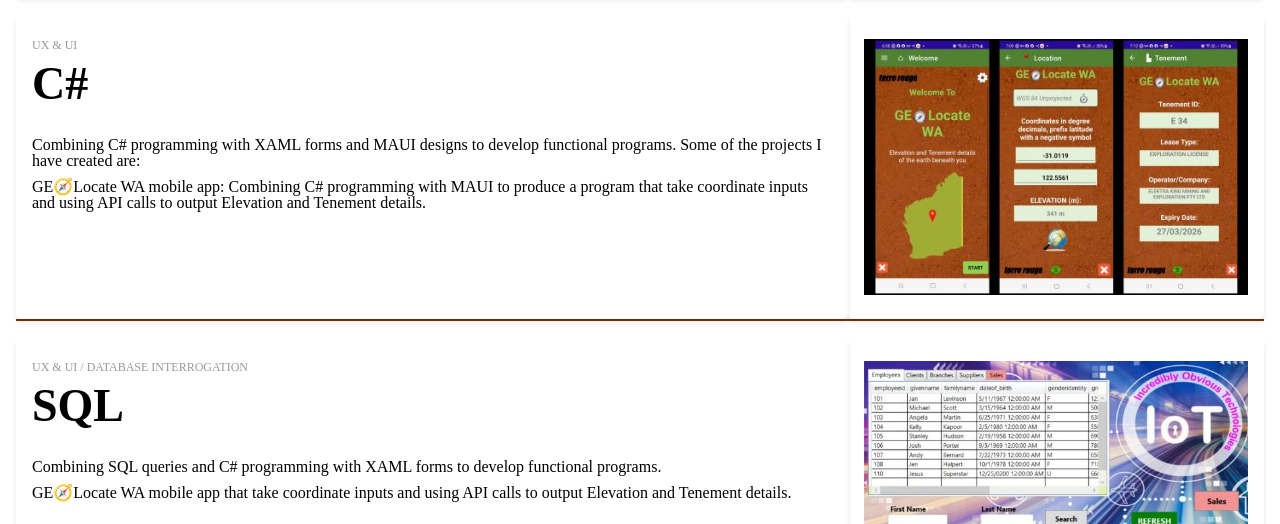
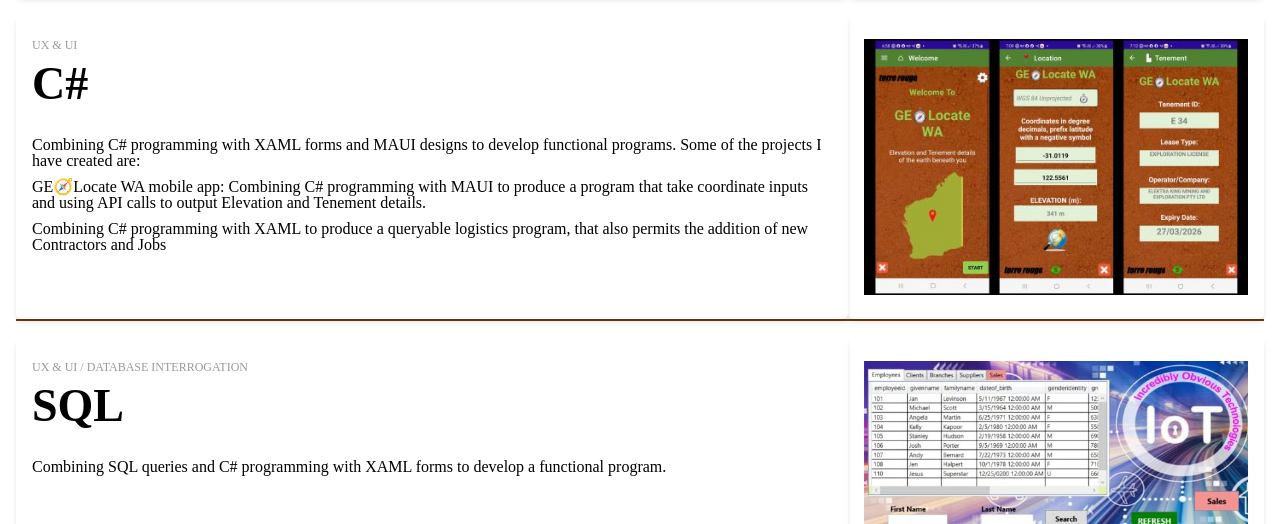
Before and after one commit to ALP2023/C4Prog-WT-PROJ-AP, a website built with Parcel: page projects.html in a window 1280 px wide. Shown: the part 428-952 px from the top of the page. Built offline with nearby package versions, Linux system fonts and the light colour scheme.

Commit message:
style: update text in Projects page

```diff
--- a/projects.html
+++ b/projects.html
@@ -58,7 +58,8 @@
                 Some of the projects I have created are: </p>
             <p style = "margin-bottom: 10px;">GE🧭Locate WA mobile app: Combining C# programming with MAUI to produce a program
                 that take coordinate inputs and using API calls to output Elevation and Tenement details.</p>
-            <p></p>
+            <p style = "margin-bottom: 10px;">Combining C# programming with XAML to produce a queryable logistics program,
+                that also permits the addition of new Contractors and Jobs</p>
 
         </section>
         <!-- Image Container -->
@@ -73,10 +74,7 @@
         <section class="lg:col-span-2 py-6 px-4 rounded-md shadow-md custom-container mb-8 lg:mb-0 ">
             <p style = "margin-bottom: 10px; font-size: 12px; color: #999999;">UX & UI / DATABASE INTERROGATION</p>
             <p style = "margin-bottom: 30px; font-size: 46px; font-weight: bold;">SQL</p>
-            <p style = "margin-bottom: 10px;">Combining SQL queries and C# programming with XAML forms to develop functional programs.</p>
-            <p style = "margin-bottom: 10px;">GE🧭Locate WA mobile app
-                that take coordinate inputs and using API calls to output Elevation and Tenement details.</p>
-            <p></p>
+            <p style = "margin-bottom: 10px;">Combining SQL queries and C# programming with XAML forms to develop a functional program.</p>
         </section>
         <!-- Image Container -->
         <div class="flex justify-center items-center py-6 px-4 rounded-md shadow-md">
```
